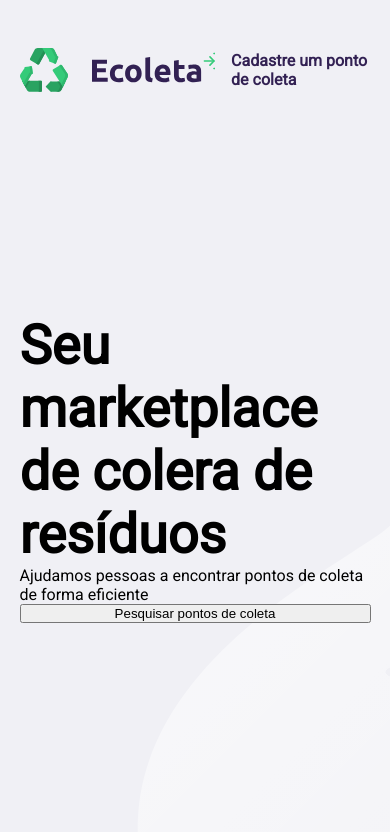
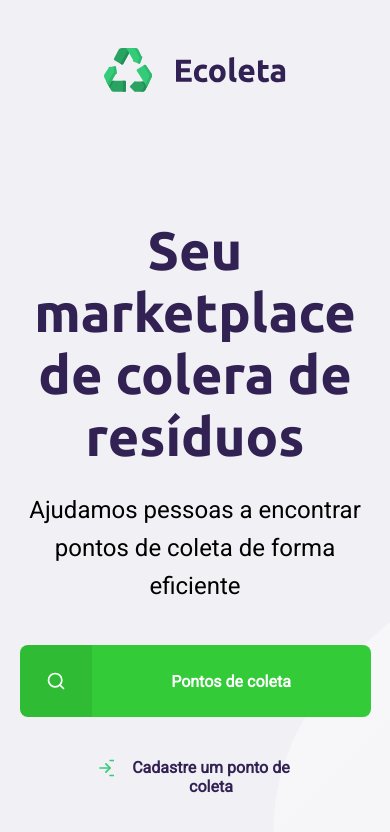
Before and after one commit to RicardoBonin/Next-level-week, a plain HTML site: page index.html in a window 390 px wide. Drawn offline with Linux system fonts and the light colour scheme.

Commit message:
terminando a primeira parte!

```diff
--- a/index.html
+++ b/index.html
@@ -32,7 +32,7 @@
             Ajudamos pessoas a encontrar pontos de coleta de forma eficiente
           </p>
 
-          <button>Pesquisar pontos de coleta</button>
+          <a href="#"><span></span><strong>Pontos de coleta</strong></a>
         </main>
       </div>
     </div>
--- a/styles/main.css
+++ b/styles/main.css
@@ -1,5 +1,6 @@
 :root {
   --title-color: #322153;
+  --primary-color: #34cb39;
 }
 * {
   margin: 0px;
@@ -10,13 +11,19 @@ html {
 }
 body {
   background: #f0f0f5;
+  -webkit-font-smoothing: antialiased;
 }
 
 a {
   text-decoration: none;
 }
 
-h1 h2 h3 h4 h5 h6 {
+h1,
+h2,
+h3,
+h4,
+h5,
+h6 {
   font-family: "Ubuntu", sans-serif;
   color: var(--title-color);
 }
@@ -71,3 +78,79 @@ h1 h2 h3 h4 h5 h6 {
 #page-home main h1 {
   font-size: 54px;
 }
+
+#page-home main p {
+  font-size: 24px;
+  line-height: 38px;
+  margin-top: 24px;
+}
+#page-home main a {
+  width: 100%;
+  max-width: 360px;
+  height: 72px;
+
+  border-radius: 8px;
+
+  display: flex;
+  align-items: center;
+
+  margin-top: 40px;
+
+  background: var(--primary-color);
+
+  transition: 400ms;
+}
+
+#page-home main a:hover {
+  background-color: #2fb86e;
+}
+
+#page-home main a span {
+  width: 72px;
+  height: 72px;
+
+  border-top-left-radius: 8px;
+  border-bottom-left-radius: 8px;
+
+  background-color: rgba(0, 0, 0, 0.08);
+
+  display: flex;
+  align-items: center;
+  justify-content: center;
+}
+
+#page-home main a span::after {
+  content: "";
+  background-image: url("../assets/search.svg");
+
+  width: 20px;
+  height: 20px;
+}
+
+#page-home main a strong {
+  flex: 1;
+  color: white;
+  text-align: center;
+}
+@media (max-width: 900px) {
+  #page-home {
+    background-position-x: 70vw;
+  }
+
+  #page-home .content {
+    align-items: center;
+    text-align: center;
+  }
+
+  #page-home header a {
+    position: absolute;
+    bottom: 48px;
+
+    left: 50%;
+    transform: translate(-50%);
+  }
+
+  #page-home main {
+    align-items: center;
+  }
+}
```
